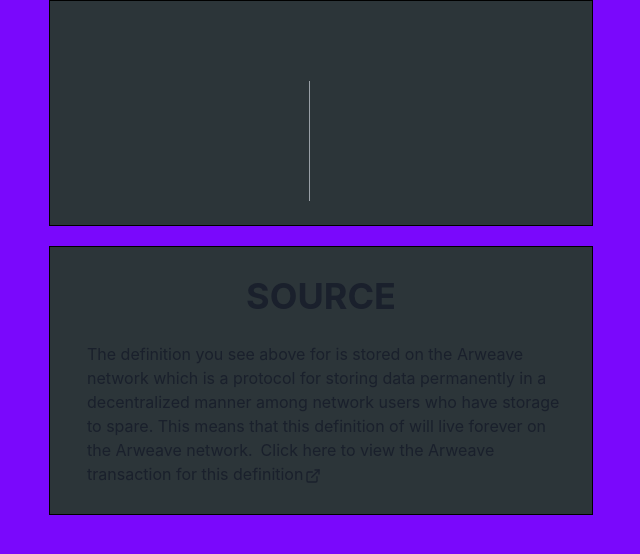
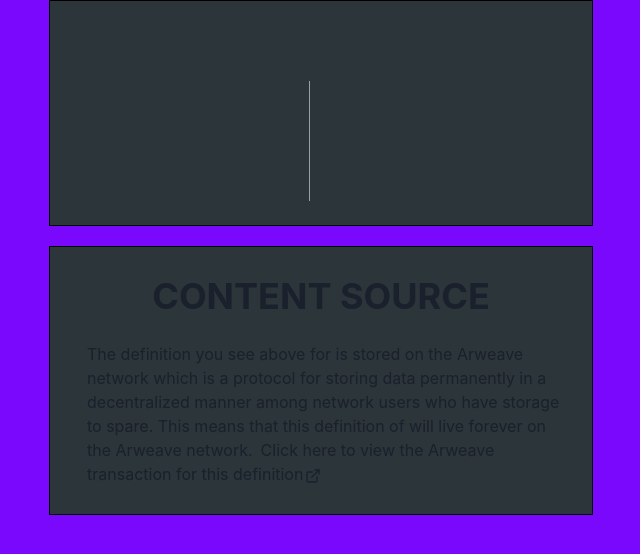
Before and after one commit to Glosseta/glosseta, a Next.js app: page /search/result in a window 1280 px wide. Shown: the top 554 px of the page, without its empty margins (319-959 px from the left). Built offline with nearby package versions, Linux system fonts and the light colour scheme.

Commit message:
Adds more context to source heading

```diff
--- a/src/pages/search/result.tsx
+++ b/src/pages/search/result.tsx
@@ -56,7 +56,7 @@ export const Result = ({
           >
             <VStack padding={5}>
               <Heading as="h2" padding={2}>
-                SOURCE
+                CONTENT SOURCE
               </Heading>
               <Stack direction="row">
                 <Divider orientation="vertical" background="white" />
```
